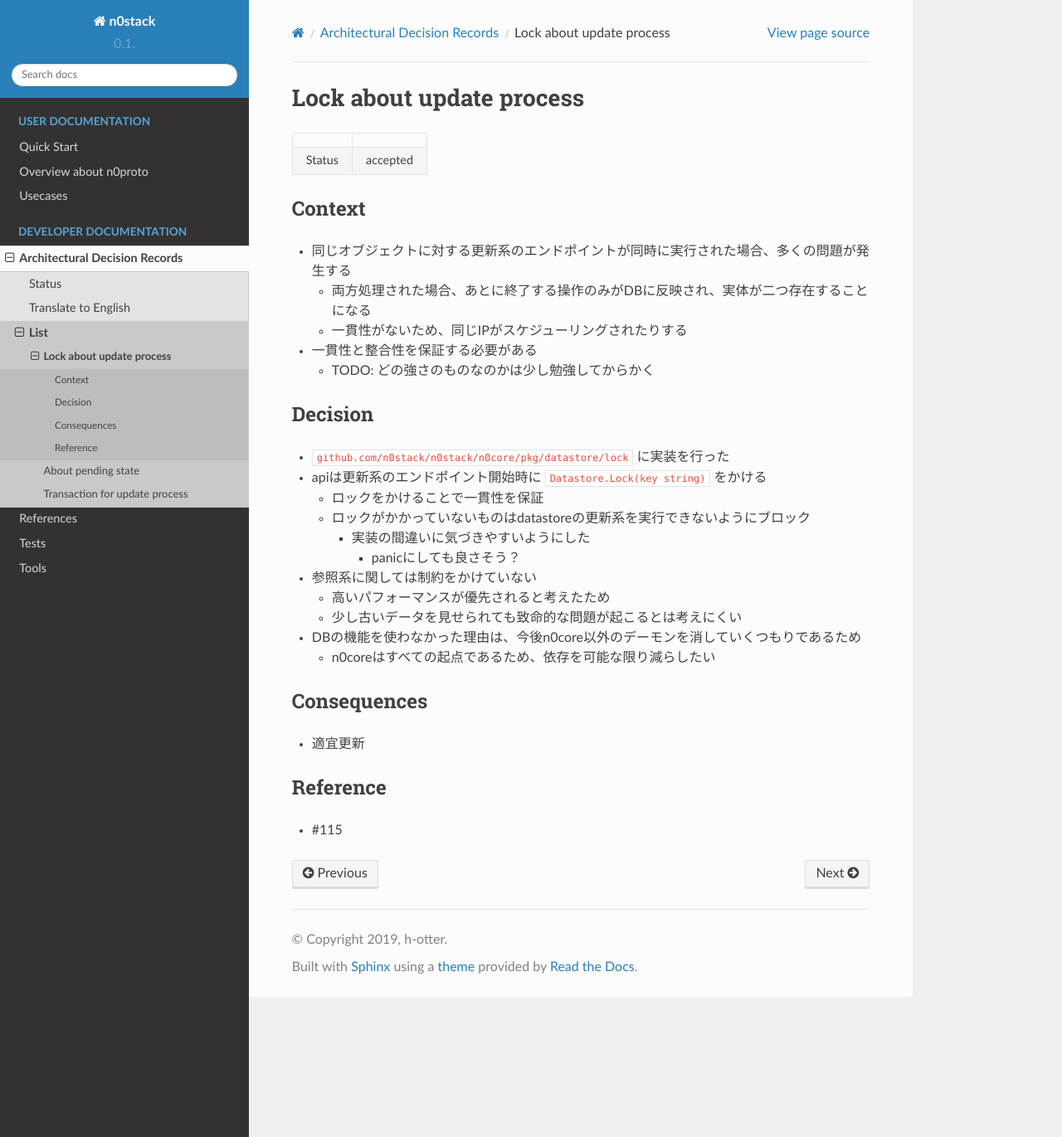
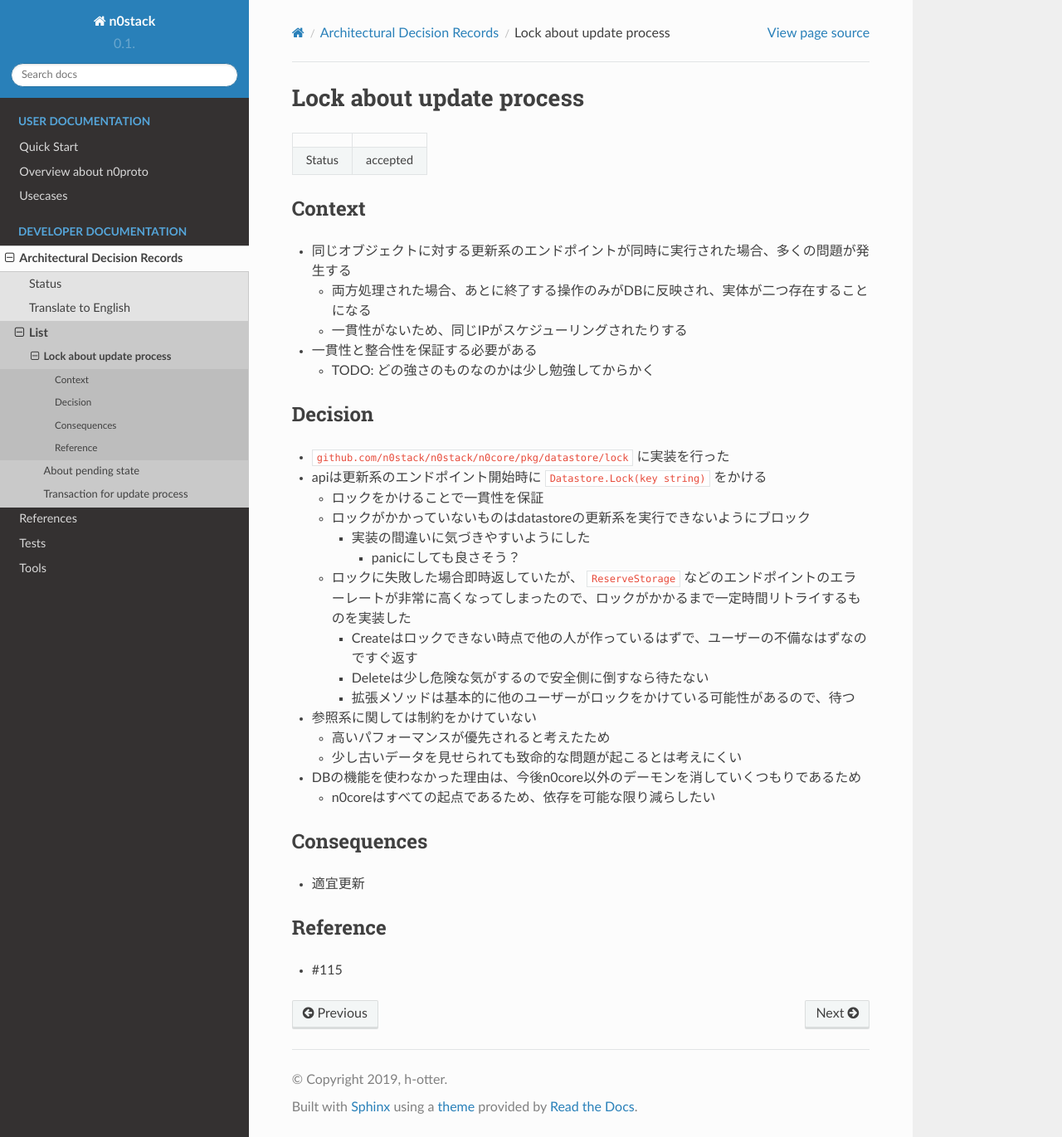
Before and after one commit to n0stack/n0stack, a Sphinx documentation site: the page built from docs/developer/adr/lock.md, in a window 1280 px wide and 1371 px high. Shown: the whole window at 83% size. Built offline with Sphinx 7.4.7 and the Read the Docs theme 2.0.0, drawn with Linux system fonts in a browser that asks for light colours; the version number is read from the project's files by our own code.

Commit message:
issue to adr close #115

```diff
--- a/docs/developer/adr/lock.md
+++ b/docs/developer/adr/lock.md
@@ -20,6 +20,10 @@
     - ロックがかかっていないものはdatastoreの更新系を実行できないようにブロック
         - 実装の間違いに気づきやすいようにした
             - panicにしても良さそう？
+    - ロックに失敗した場合即時返していたが、 `ReserveStorage` などのエンドポイントのエラーレートが非常に高くなってしまったので、ロックがかかるまで一定時間リトライするものを実装した
+        - Createはロックできない時点で他の人が作っているはずで、ユーザーの不備なはずなのですぐ返す
+        - Deleteは少し危険な気がするので安全側に倒すなら待たない
+        - 拡張メソッドは基本的に他のユーザーがロックをかけている可能性があるので、待つ
 - 参照系に関しては制約をかけていない
     - 高いパフォーマンスが優先されると考えたため
     - 少し古いデータを見せられても致命的な問題が起こるとは考えにくい
```
